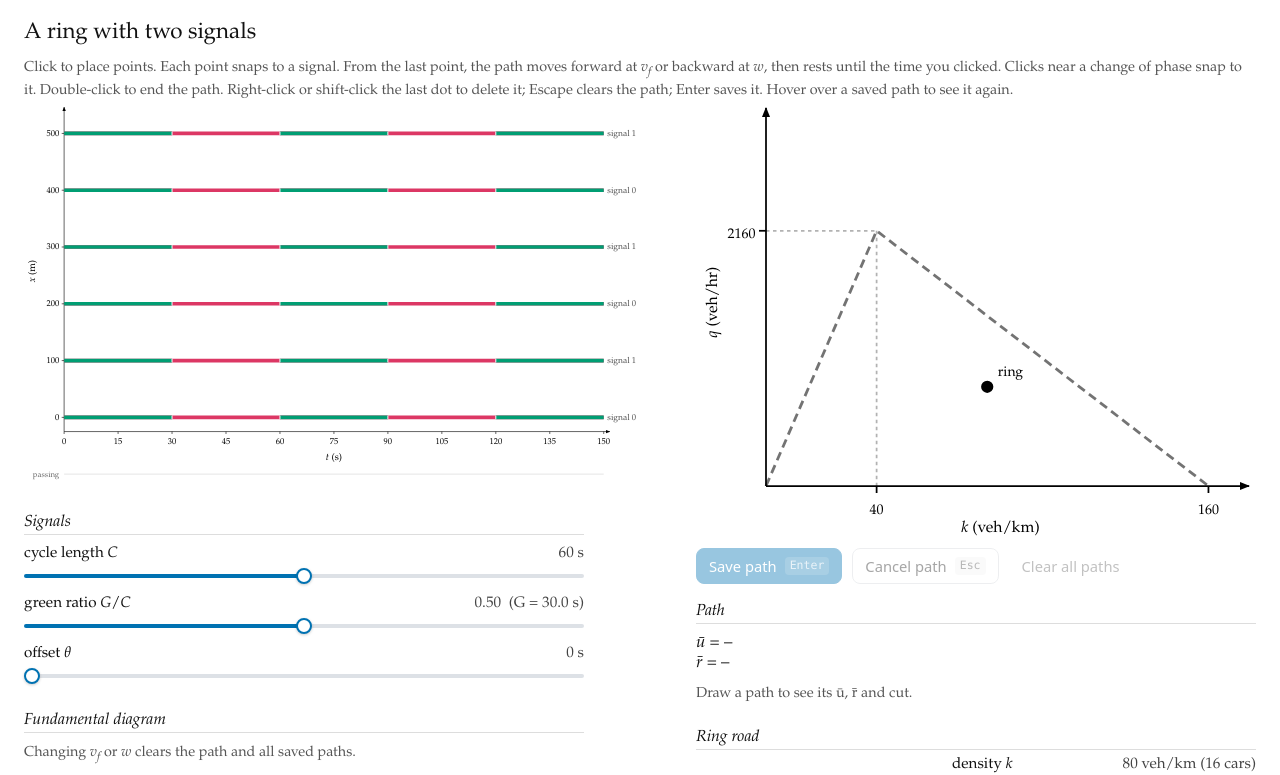
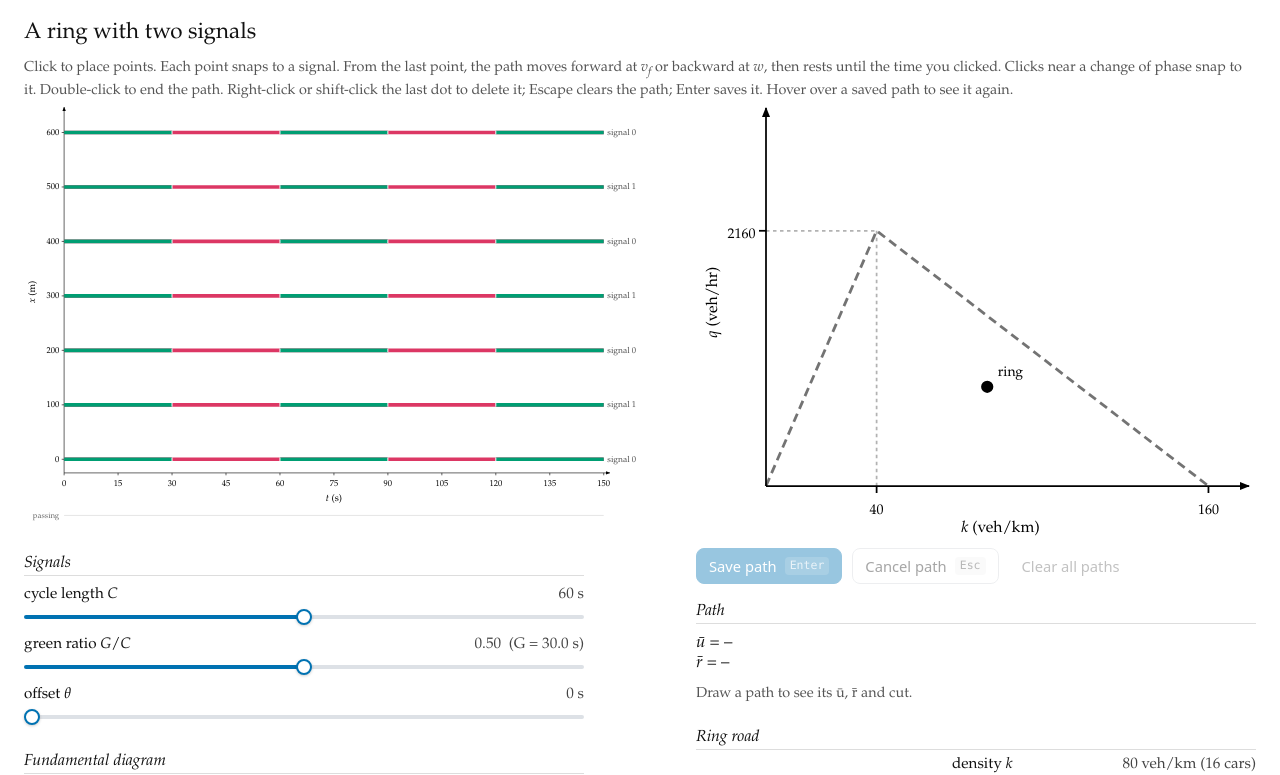
Before and after one commit to lewislehe/signal-app, a React (Vite) app: page / in a window 1280 px wide. Shown: the top 775 px of the page. Built offline with nearby package versions, Linux system fonts and the light colour scheme.

Commit message:
Extend the time-space diagram to 600 m (seven signal rows)
Co-Authored-By: Claude Opus 5.5 <noreply@anthropic.com>

```diff
--- a/src/TimeSpace.tsx
+++ b/src/TimeSpace.tsx
@@ -11,7 +11,7 @@ const PATH = 'rgb(0,114,178)'
 const SAVED = 'rgb(120,80,160)'
 
 const VW = 1040
-const VH = 632
+const VH = 700
 const M = { l: 66, r: 86, t: 16, b: 88 }
 const STRIP_Y = VH - 18 // the row of passing vehicles, under the t axis
 const PW = VW - M.l - M.r
--- a/src/model.ts
+++ b/src/model.ts
@@ -4,8 +4,8 @@ export const L = 100
 
 export const T_MAX = 150 // s, right end of the time axis
 export const X_MIN = -25
-export const X_MAX = 540
-export const SIGNAL_XS = [0, 100, 200, 300, 400, 500]
+export const X_MAX = 640
+export const SIGNAL_XS = [0, 100, 200, 300, 400, 500, 600]
 
 export type Pt = { t: number; x: number }
 export type Timing = { C: number; G: number; theta: number }
```
